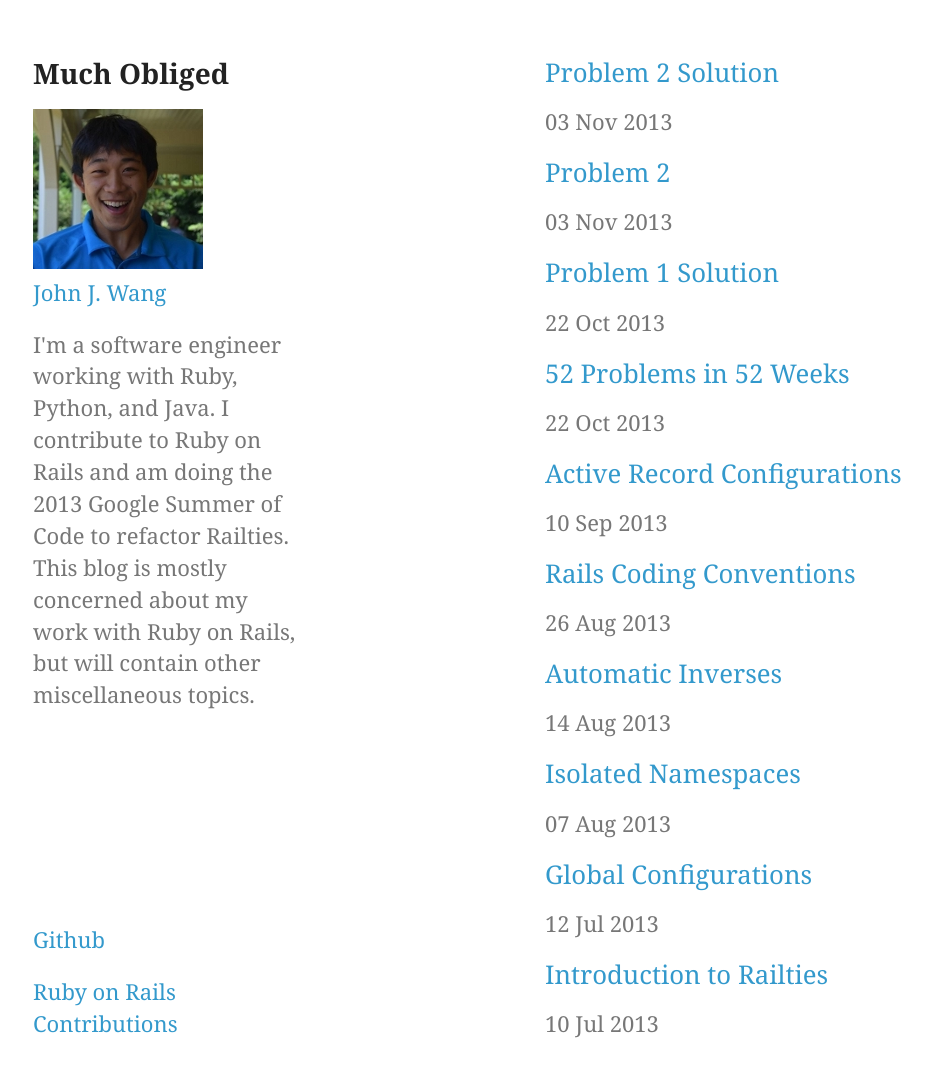
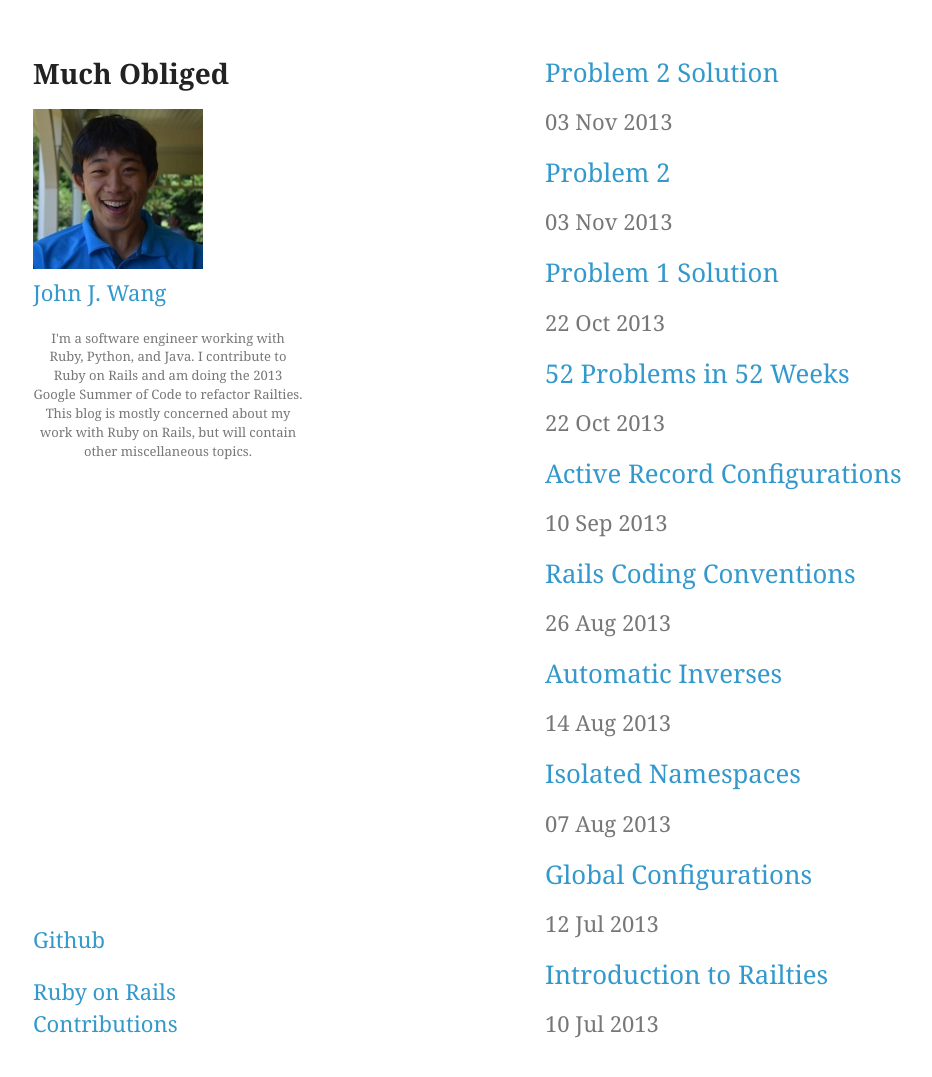
Before and after one commit to wangjohn/wangjohn.github.io, a Jekyll site: the page built from index.html, in a window 1280 px wide and 1110 px high. Shown: the top 1077 px of the window, without its empty margins (177-1109 px from the left). Built offline with Jekyll 4.4.1, drawn with Linux system fonts in a browser that asks for light colours.

Commit message:
Changing the header style.

```diff
--- a/css/styles.css
+++ b/css/styles.css
@@ -146,6 +146,12 @@ header ul a {
   height:40px;
 }
 
+header .view {
+  font-size: small;
+  text-align: center;
+  font-weight: 50;
+}
+
 strong {
   color:#222;
   font-weight:700;
```
